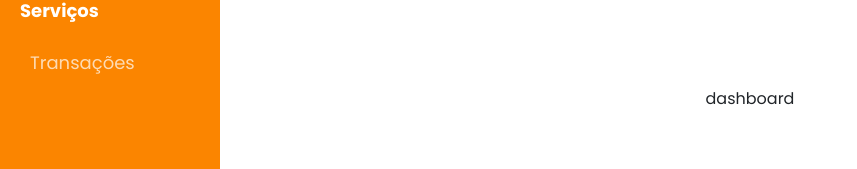
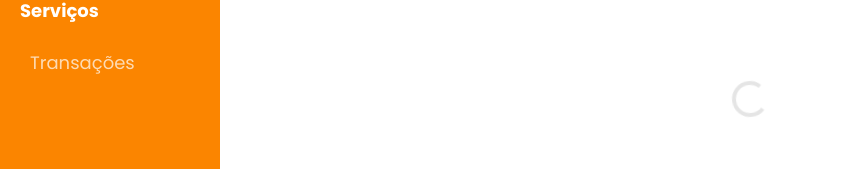
Before and after one commit to 2ID-Investimentos/2id-react, a React (Vite) app: page /dashboard in a window 1280 px wide. Shown: the part 301-470 px from the top of the page, without its empty margins (0-857 px from the left). Built offline with nearby package versions, Linux system fonts and the light colour scheme.

Commit message:
feat: implementado loader

```diff
--- /dev/null
+++ b/src/components/Loader.tsx
@@ -0,0 +1,7 @@
+import '../styles/loader.css';
+
+const Loader = () => {
+    return <div className="loader"></div>;
+};
+
+export default Loader;
--- a/src/pages/Dashboard.tsx
+++ b/src/pages/Dashboard.tsx
@@ -1,8 +1,12 @@
-import Sidebar from '../components/Sidebar';
+import Loader from '../components/Loader';
 import '../styles/dashboard.css';
 
 const Dashboard = () => {
-    return <div className="container">dashboard</div>;
+    return (
+        <div className="container">
+            <Loader />
+        </div>
+    );
 };
 
 export default Dashboard;
--- /dev/null
+++ b/src/styles/loader.css
@@ -0,0 +1,30 @@
+.loader {
+    border: 4px solid rgba(0, 0, 0, .1);
+    border-left-color: transparent;
+    border-radius: 50%;
+  }
+
+  .loader {
+    border: 4px solid rgba(0, 0, 0, .1);
+    border-left-color: transparent;
+    width: 36px;
+    height: 36px;
+  }
+
+  .loader {
+    border: 4px solid rgba(0, 0, 0, .1);
+    border-left-color: transparent;
+    width: 36px;
+    height: 36px;
+    animation: spin89345 1s linear infinite;
+  }
+
+  @keyframes spin89345 {
+    0% {
+      transform: rotate(0deg);
+    }
+
+    100% {
+      transform: rotate(360deg);
+    }
+  }
```
